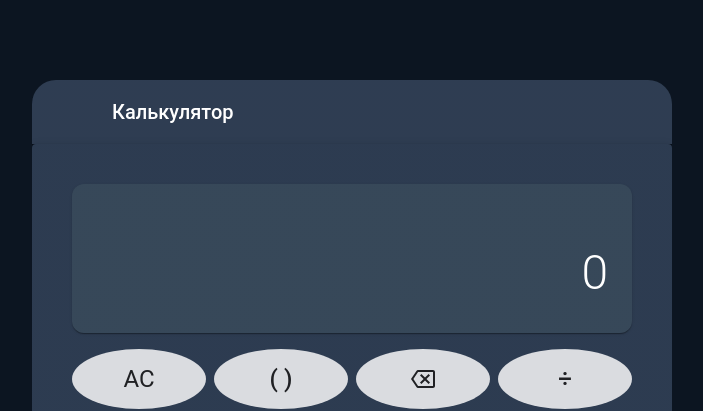
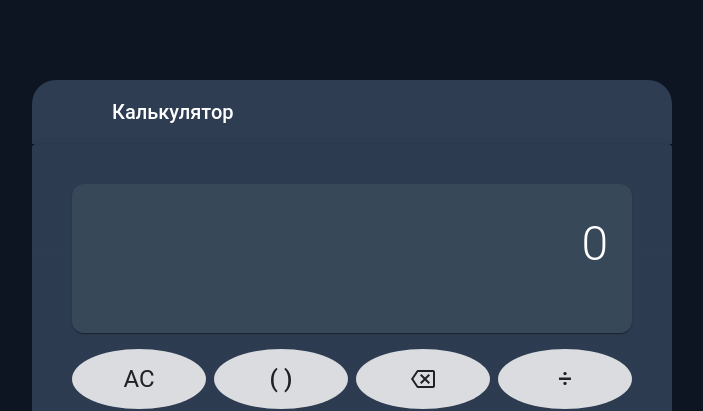
Before and after one commit to Nikita857/react_calculator, a React (Vite) app: page / in a window 1280 px wide. Shown: the top 411 px of the page, without its empty margins (288-991 px from the left). Built offline with nearby package versions, Linux system fonts and the light colour scheme; some icons are missing.

Commit message:
add vertical scroll to history

```diff
--- a/src/components/Calculator/Calculator.tsx
+++ b/src/components/Calculator/Calculator.tsx
@@ -38,6 +38,7 @@ const Calculator = ({
         bgcolor: "background.paper",
         display: "flex",
         flexDirection: "column",
+        overflow: 'hidden', // <--- ДОБАВЛЕНО ЭТО СВОЙСТВО
       }}
     >
       <Stack direction="row" sx={{ height: "100%" }}>
--- a/src/components/Display/Display.tsx
+++ b/src/components/Display/Display.tsx
@@ -1,10 +1,10 @@
-import { Paper } from "@mui/material"
+import { Paper, Box } from "@mui/material";
 
 interface DisplayProps {
-  expression: string
+  expression: string;
 }
 
-const Display = ({expression}: DisplayProps) => {
+const Display = ({ expression }: DisplayProps) => {
   return (
     <Paper
       elevation={1}
@@ -14,22 +14,38 @@ const Display = ({expression}: DisplayProps) => {
         borderRadius: "12px",
         backgroundColor: "#2c3e50",
         p: 3,
-                  textAlign: "right",
         display: "flex",
-                  flexDirection: "column",
         justifyContent: "flex-end",
+        overflow: "hidden",
       }}
     >
-                <div
-                  style={{
+      <Box
+        sx={{
           color: "white",
           fontSize: "3rem",
           fontWeight: "300",
+          whiteSpace: "nowrap",
+          overflowX: "auto",
+          // Стилизация скроллбара для лучшего вида
+          '&::-webkit-scrollbar': {
+            height: '8px',
+          },
+          '&::-webkit-scrollbar-track': {
+            background: 'transparent',
+          },
+          '&::-webkit-scrollbar-thumb': {
+            backgroundColor: 'rgba(255,255,255,0.2)',
+            borderRadius: '4px',
+          },
+          '&::-webkit-scrollbar-thumb:hover': {
+            background: 'rgba(255,255,255,0.4)',
+          },
         }}
       >
         {expression}
-                </div>
+      </Box>
     </Paper>
-    )
-}
+  );
+};
+
 export default Display;
--- a/src/components/History/History.tsx
+++ b/src/components/History/History.tsx
@@ -25,6 +25,7 @@ const History = ({ history, clearHistory }: HistoryProps) => {
         sx={{
           flexGrow: 1,
           overflowY: "auto", // Включаем прокрутку
+          minHeight: 0, // Исправление для скролла в flex-контейнере
           p: 1,
         }}
       >
```
Lines whose indentation alone changed are shown as unchanged.
